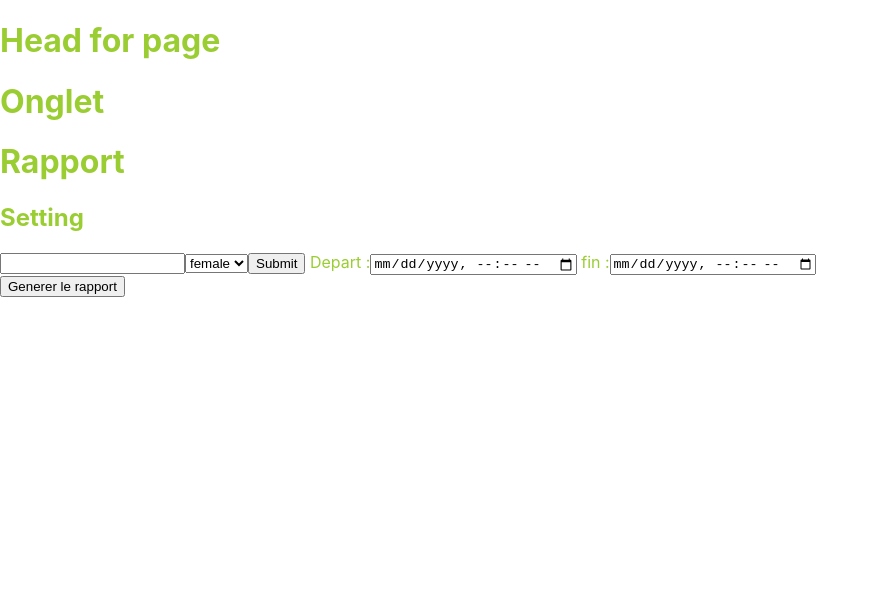
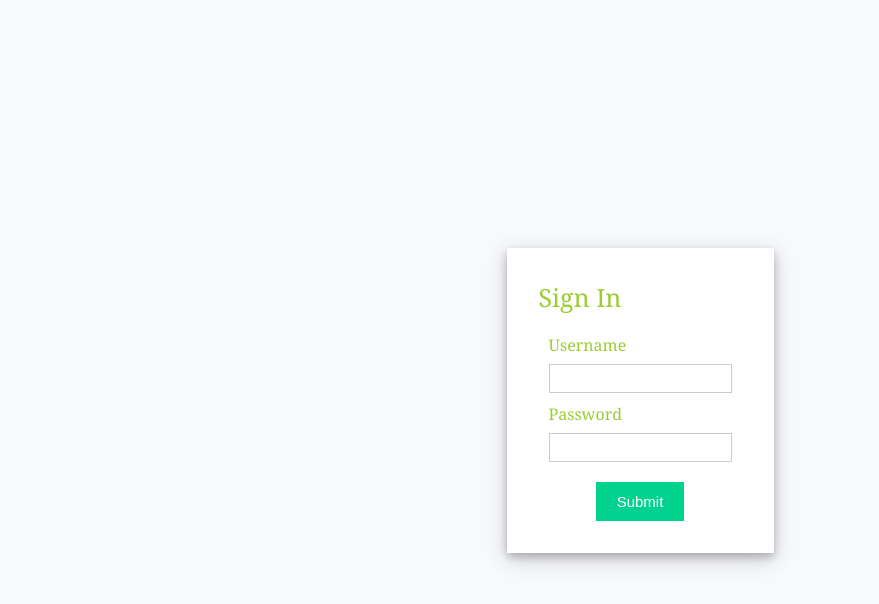
Before and after one commit to HamaBarhamou/geo-management, a React (Create React App) app: page / in a window 1280 px wide. Shown: the top 604 px of the page, without its empty margins (0-879 px from the left). Built offline with nearby package versions, Linux system fonts and the light colour scheme.

Commit message:
ajout de la page de connexion

```diff
--- a/src/App.js
+++ b/src/App.js
@@ -6,21 +6,23 @@
 /*   By: Barhamou <hamabarhamou@gmail.com>          +#+  +:+       +#+        */
 /*                                                +#+#+#+#+#+   +#+           */
 /*   Created: 2022/05/14 20:07:57 by Barhamou          #+#    #+#             */
-/*   Updated: 2022/05/15 15:53:49 by Barhamou         ###   ########.fr       */
+/*   Updated: 2022/05/16 22:12:36 by Barhamou         ###   ########.fr       */
 /*                                                                            */
 /* ************************************************************************** */
 
 import React from "react";
 import {BrowserRouter, Routes, Route} from "react-router-dom";
 import About from "./pages/About";
+import Connexion from "./pages/Connexion";
 import Home from "./pages/Home";
 
 function App() {
   return (
     <BrowserRouter>
       <Routes>
-        <Route path="*" element={<Home />} />
+        <Route path="/" element={<Connexion/>} />
         <Route path= "/about" element={<About />} />
+        <Route path= "/home" element={<Home />} />
       </Routes>
     </BrowserRouter>
   );
--- /dev/null
+++ b/src/pages/Connexion.js
@@ -0,0 +1,100 @@
+/* ************************************************************************** */
+/*                                                                            */
+/*                                                        :::      ::::::::   */
+/*   Connexion.js                                       :+:      :+:    :+:   */
+/*                                                    +:+ +:+         +:+     */
+/*   By: Barhamou <hamabarhamou@gmail.com>          +#+  +:+       +#+        */
+/*                                                +#+#+#+#+#+   +#+           */
+/*   Created: 2022/05/16 21:30:49 by Barhamou          #+#    #+#             */
+/*   Updated: 2022/05/16 22:07:18 by Barhamou         ###   ########.fr       */
+/*                                                                            */
+/* ************************************************************************** */
+
+import React, { useState } from "react";
+import ReactDOM from "react-dom";
+import { Route } from "react-router-dom";
+import { Redirect } from 'react-router-dom';
+import '../styles/App.scss';
+
+const Connexion = () => {
+    const [errorMessages, setErrorMessages] = useState({});
+    const [isSubmitted, setIsSubmitted] = useState(false);
+
+    const database = [
+        {
+          username: "GPSDEMO",
+          password: "a123456"
+        },
+        {
+          username: "user2",
+          password: "pass2"
+        }
+      ];
+
+      const errors = {
+        uname: "invalid username",
+        pass: "invalid password"
+      };
+
+      const handleSubmit = (event) => {
+        //Prevent page reload
+        event.preventDefault();
+
+        var { uname, pass } = document.forms[0];
+
+        // Find user login info
+        const userData = database.find((user) => user.username === uname.value);
+
+        // Compare user info
+        if (userData) {
+          if (userData.password !== pass.value) {
+            // Invalid password
+            setErrorMessages({ name: "pass", message: errors.pass });
+          } else {
+            setIsSubmitted(true);
+          }
+        } else {
+          // Username not found
+          setErrorMessages({ name: "uname", message: errors.uname });
+        }
+      };
+
+    // Generate JSX code for error message
+    const renderErrorMessage = (name) =>
+    name === errorMessages.name && (
+        <div className="error">{errorMessages.message}</div>
+    );
+
+    // JSX code for login form
+  const renderForm = (
+    <div className="form">
+      <form onSubmit={handleSubmit}>
+        <div className="input-container">
+          <label>Username </label>
+          <input type="text" name="uname" required />
+          {renderErrorMessage("uname")}
+        </div>
+        <div className="input-container">
+          <label>Password </label>
+          <input type="password" name="pass" required />
+          {renderErrorMessage("pass")}
+        </div>
+        <div className="button-container">
+          <input type="submit" />
+        </div>
+      </form>
+    </div>
+  );
+
+
+  return (
+    <div className="app">
+      <div className="login-form">
+        <div className="title">Sign In</div>
+            {isSubmitted ? <div>User is successfully logged in</div> : renderForm}
+      </div>
+    </div>
+  );
+};
+
+export default Connexion;
--- a/src/styles/App.scss
+++ b/src/styles/App.scss
@@ -59,3 +59,72 @@ div{
 .body1{
   display: flex;
 }
+
+
+
+
+
+
+.app {
+  font-family: sans-serif;
+  display: flex;
+  align-items: center;
+  justify-content: center;
+  flex-direction: column;
+  gap: 20px;
+  height: 100vh;
+  font-family: Cambria, Cochin, Georgia, Times, "Times New Roman", serif;
+  background-color: #f8f9fd;
+}
+
+input[type="text"],
+input[type="password"] {
+  height: 25px;
+  border: 1px solid rgba(0, 0, 0, 0.2);
+}
+
+input[type="submit"] {
+  margin-top: 10px;
+  cursor: pointer;
+  font-size: 15px;
+  background: #01d28e;
+  border: 1px solid #01d28e;
+  color: #fff;
+  padding: 10px 20px;
+}
+
+input[type="submit"]:hover {
+  background: #6cf0c2;
+}
+
+.button-container {
+  display: flex;
+  justify-content: center;
+}
+
+.login-form {
+  background-color: white;
+  padding: 2rem;
+  box-shadow: 0 4px 8px 0 rgba(0, 0, 0, 0.2), 0 6px 20px 0 rgba(0, 0, 0, 0.19);
+}
+
+.list-container {
+  display: flex;
+}
+
+.error {
+  color: red;
+  font-size: 12px;
+}
+
+.title {
+  font-size: 25px;
+  margin-bottom: 20px;
+}
+
+.input-container {
+  display: flex;
+  flex-direction: column;
+  gap: 8px;
+  margin: 10px;
+}
```
Also changed, not shown: src/pages/Home.js (+12 -1 lines).
